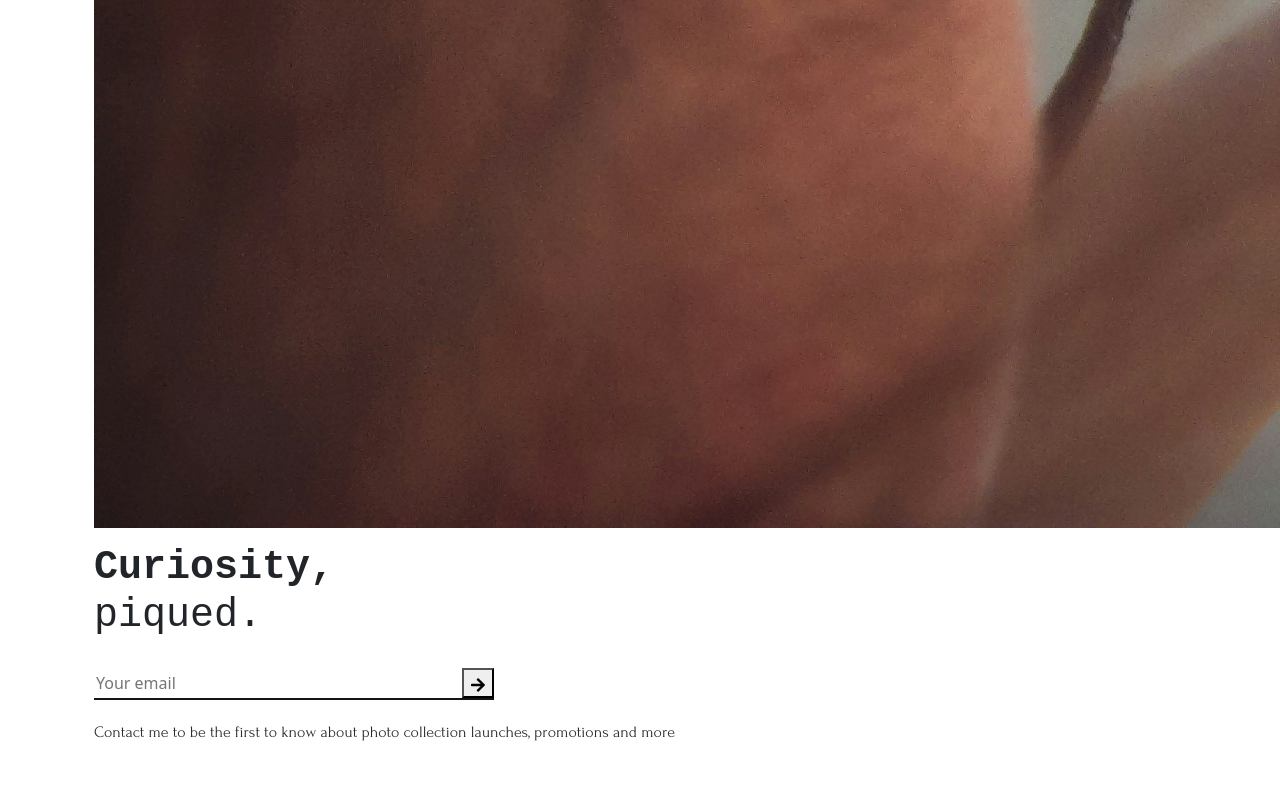
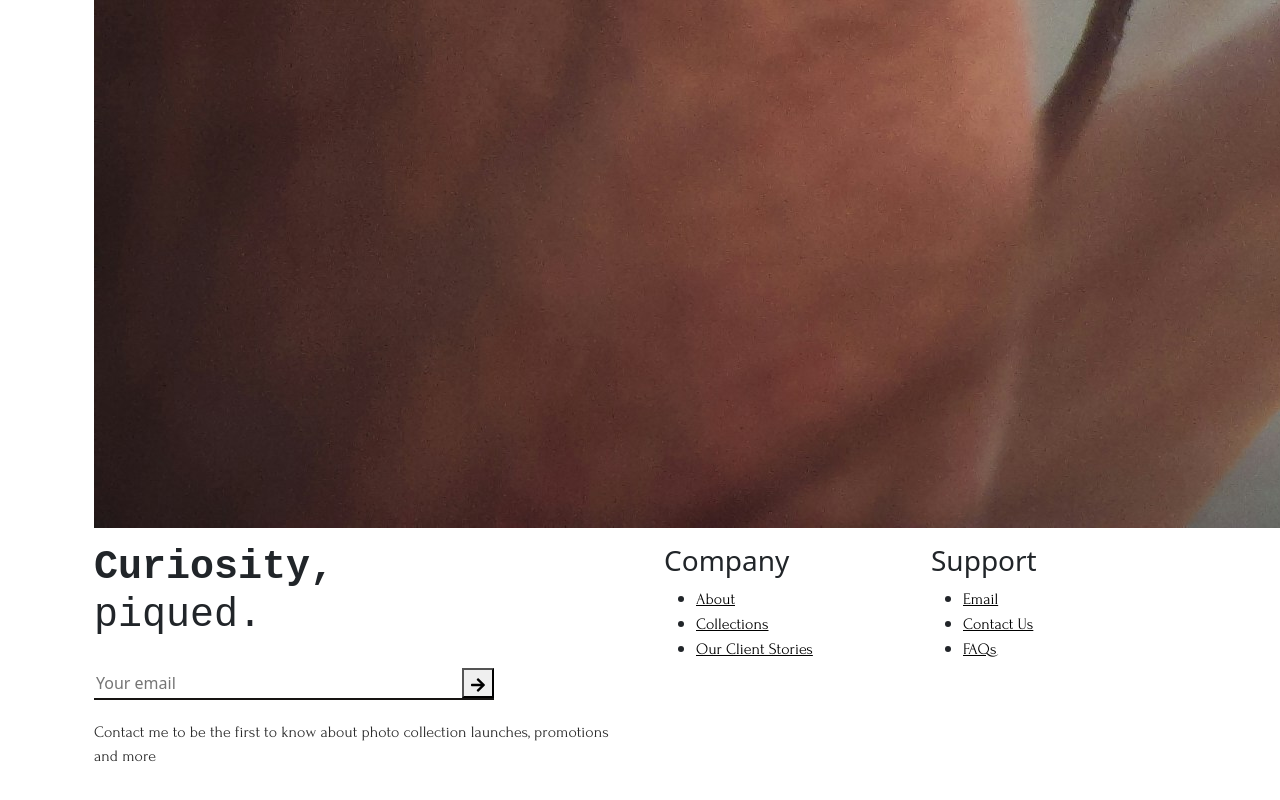
Before and after one commit to acz1992/photography-portfolio, a React (Vite) app: page / in a window 1280 px wide. Shown: the part 4302-5102 px from the top of the page. Before the commit the page ends 5078 px from the top, so only its background shows below. Built offline with nearby package versions, Linux system fonts and the light colour scheme.

Commit message:
Create footer

```diff
--- a/src/App.jsx
+++ b/src/App.jsx
@@ -7,6 +7,7 @@ import MenuOverlay from "./Components/MenuOverlay";
 import ImagesCollection from "./Components/ImagesCollection";
 import InformationSection from "./Components/InformationSection";
 import ContactForm from "./Components/ContactForm";
+import FooterMenu from "./Components/FooterMenu";
 
 function App() {
 	const [navbarOpen, setNavbarOpen] = useState(false);
@@ -34,6 +35,9 @@ function App() {
 						<Col>
 							<ContactForm />
 						</Col>
+						<Col>
+							<FooterMenu />
+						</Col>
 					</Row>
 				</Container>
 			</Container>
--- a/src/App.scss
+++ b/src/App.scss
@@ -226,3 +226,31 @@ a {
 		}
 	}
 }
+
+// Footer Menu
+
+.footer-sectiob {
+	img {
+		width: 200px;
+	}
+
+	footer {
+		h3 {
+			margin-bottom: 2em;
+			color: #6e6e6e;
+			text-transform: capitalize;
+		}
+
+		ul {
+			list-style: none;
+			a {
+				text-decoration: none;
+				color: #333333;
+			}
+
+			li {
+				margin: 1.25rem 0;
+			}
+		}
+	}
+}
--- /dev/null
+++ b/src/Components/FooterMenu.jsx
@@ -0,0 +1,41 @@
+import React from "react";
+import { Container, Row, Col } from "react-bootstrap";
+
+const FooterMenu = () => {
+	return (
+		<Container className="footer">
+			<Row>
+				<Col>
+					<h3>Company</h3>
+					<ul>
+						<li>
+							<a href="/">About</a>
+						</li>
+						<li>
+							<a href="/">Collections</a>
+						</li>
+						<li>
+							<a href="/">Our Client Stories</a>
+						</li>
+					</ul>
+				</Col>
+				<Col>
+					<h3>Support</h3>
+					<ul>
+						<li>
+							<a href="/">Email</a>
+						</li>
+						<li>
+							<a href="/">Contact Us</a>
+						</li>
+						<li>
+							<a href="/">FAQs</a>
+						</li>
+					</ul>
+				</Col>
+			</Row>
+		</Container>
+	);
+};
+
+export default FooterMenu;
```
